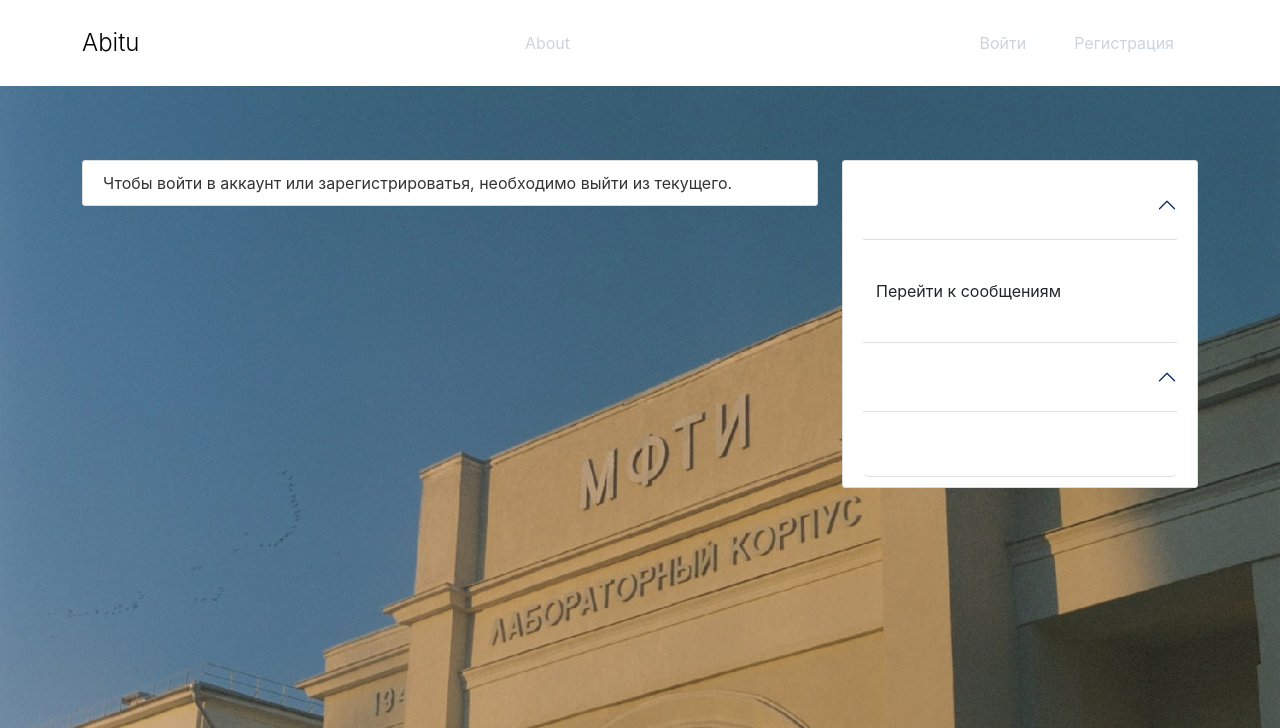
After one commit to b3h4re/Makarov_SEPMP_23_24_project, a Django app: template mipt_first_year/users/templates/already_logged_in.html in a window 1280 px wide. The commit adds this page. Shown: the top 728 px of the page. Run offline with Django 4.2, Linux system fonts and the light colour scheme; the template is opened without the code that fills it, so the values that code supplies are empty; parts of the project's set-up code (start-up, migrations or seed data) failed here and were passed over; some libraries are stand-ins or nearby versions.

Commit message:
Registration process working.

```diff
--- a/mipt_first_year/student/views.py
+++ b/mipt_first_year/student/views.py
@@ -22,7 +22,7 @@
     student = User.objects.get(id=student_id)
     user = User.objects.get(id=user_id)
 
-    print(user.username, student.username)
+    #print(user.username, student.username)
 
     try:
         room = apps.get_model('room', 'Room').objects.get(name=student.username + user.username)
--- /dev/null
+++ b/mipt_first_year/users/templates/activate_account_done.html
@@ -0,0 +1,6 @@
+{% extends 'main.html' %}
+{% block content %}
+    <div class="content-section">
+       Вы успешно подтвердили аккаунт. Можете <a href={% url 'login' %}>Войти</a>
+    </div>
+{% endblock content %}
--- /dev/null
+++ b/mipt_first_year/users/templates/already_logged_in.html
@@ -0,0 +1,8 @@
+{% extends 'main.html' %}
+{% block content %}
+<div class="content-section">
+
+    Чтобы войти в аккаунт или зарегистрироватья, необходимо выйти из текущего.
+
+</div>
+{% endblock %}
--- a/mipt_first_year/users/templates/login.html
+++ b/mipt_first_year/users/templates/login.html
@@ -9,7 +9,9 @@
                 {{ form|crispy }}
             </fieldset>
             <div class="form-group">
-                <button class="btn btn-outline-info" type="submit">Войти</button>
+                {% if request.user.is_authenticated %}
+                {% else %}
+                <button class="btn btn-outline-info" type="submit">Войти</button>{% endif %}
                 <small class="text-muted ml-2">
                     <a href="{% url 'password_reset' %}">Забыли пароль?</a>
                 </small>
--- a/mipt_first_year/users/views.py
+++ b/mipt_first_year/users/views.py
@@ -32,6 +32,8 @@
 
 
 def register(request):
+    if request.user.is_authenticated:
+        return render(request, 'already_logged_in.html')
     if request.method == "POST":
         form = UserRegisterForm(request.POST)
         if form.is_valid():
@@ -59,7 +61,7 @@
         user.save()
 
         success(request, 'Thank you for your email confirmation. Now you can login your account.')
-        return redirect('login')
+        return render(request, 'activate_account_done.html')
     else:
         error(request, 'Activation link is invalid!')
     return redirect('home')
```
Also changed, not shown: mipt_first_year/users/templates/activate_account.html (+3 -10 lines).
